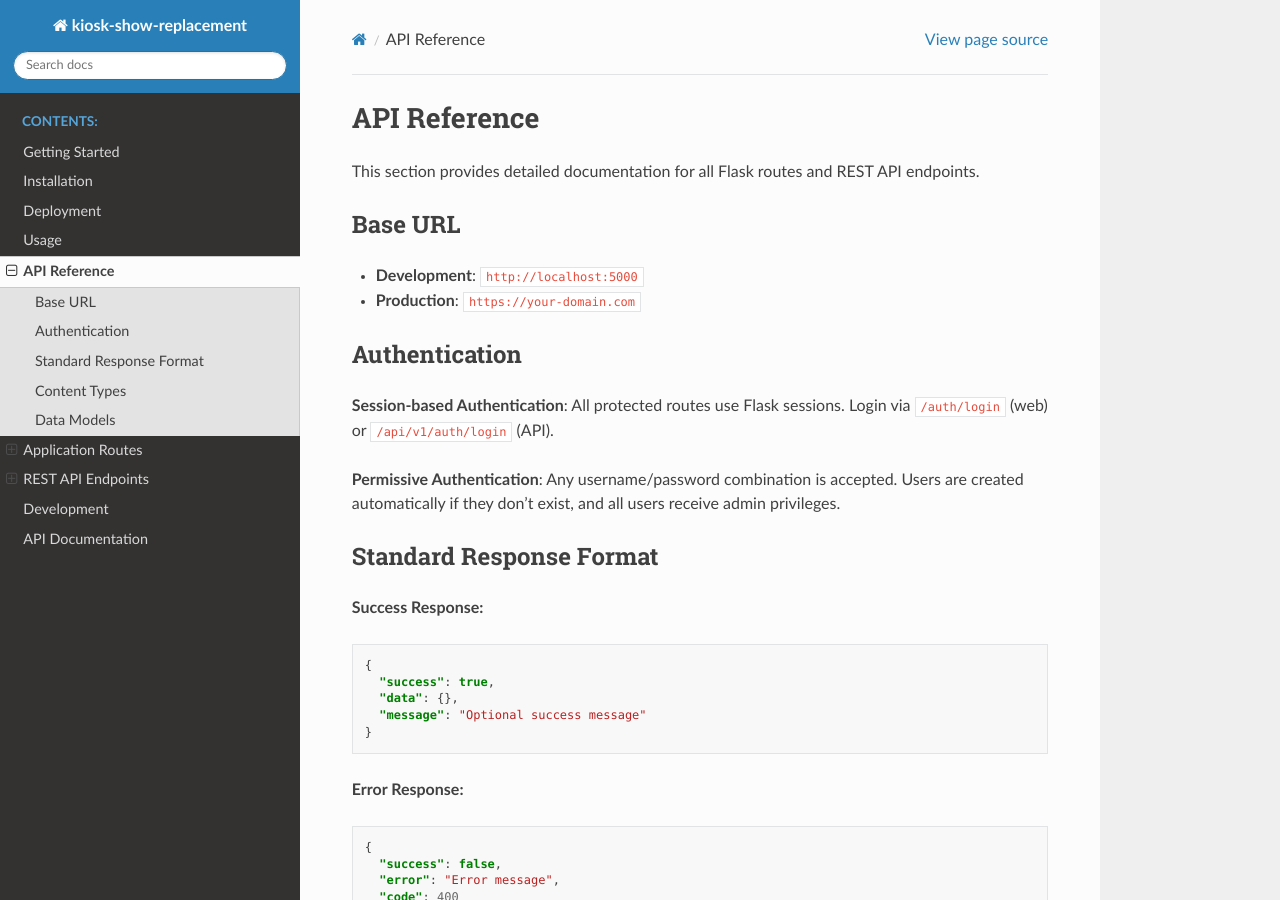
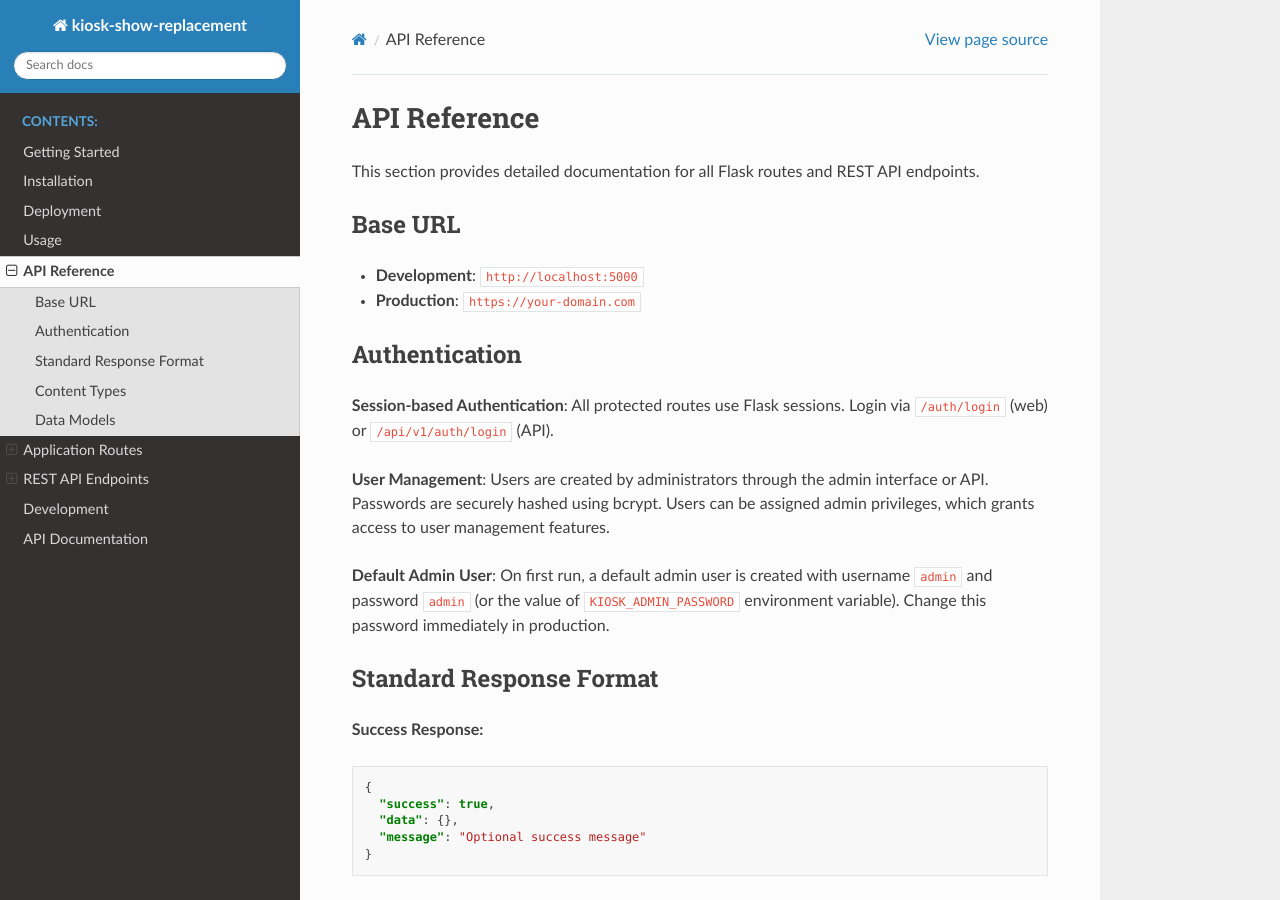
Before and after one commit to jantman/kiosk-show-replacement, a Sphinx documentation site: the page built from docs/api.rst, in a window 1280 px wide and 900 px high. Built offline with Sphinx 7.4.7 and the Read the Docs theme 3.1.0, drawn with Linux system fonts in a browser that asks for light colours; some of the changed text lies outside the part shown.

Commit message:
Docs Cleanup - 3.1, 3.2: Update api.rst authentication documentation
Fix outdated authentication documentation that incorrectly described
"Permissive Authentication" where any username/password was accepted.

Changes:
- Replace "Permissive Authentication" with accurate description of
  session-based authentication with bcrypt password hashing
- Document that users are created by administrators
- Add note about default admin user and KIOSK_ADMIN_PASSWORD env var
- Fix login endpoint to show 401 error on invalid credentials
- Remove incorrect "Creates user if not exists" side effect

The API documentation now accurately reflects the real authentication
system implemented in the application.

Co-Authored-By: Claude Opus 4.5 <noreply@anthropic.com>

```diff
--- a/docs/api.rst
+++ b/docs/api.rst
@@ -14,7 +14,9 @@ Authentication
 
 **Session-based Authentication**: All protected routes use Flask sessions. Login via ``/auth/login`` (web) or ``/api/v1/auth/login`` (API).
 
-**Permissive Authentication**: Any username/password combination is accepted. Users are created automatically if they don't exist, and all users receive admin privileges.
+**User Management**: Users are created by administrators through the admin interface or API. Passwords are securely hashed using bcrypt. Users can be assigned admin privileges, which grants access to user management features.
+
+**Default Admin User**: On first run, a default admin user is created with username ``admin`` and password ``admin`` (or the value of ``KIOSK_ADMIN_PASSWORD`` environment variable). Change this password immediately in production.
 
 Standard Response Format
 ------------------------
@@ -435,8 +437,8 @@ API v1 Authentication
        "password": "string"
      }
 
-**Returns**: User object on success
-**Side Effects**: Creates user if not exists, establishes session
+**Returns**: User object on success, or 401 error if credentials are invalid
+**Side Effects**: Establishes session cookie on successful authentication
 
 ``GET /api/v1/auth/user``
 ~~~~~~~~~~~~~~~~~~~~~~~~~
```
